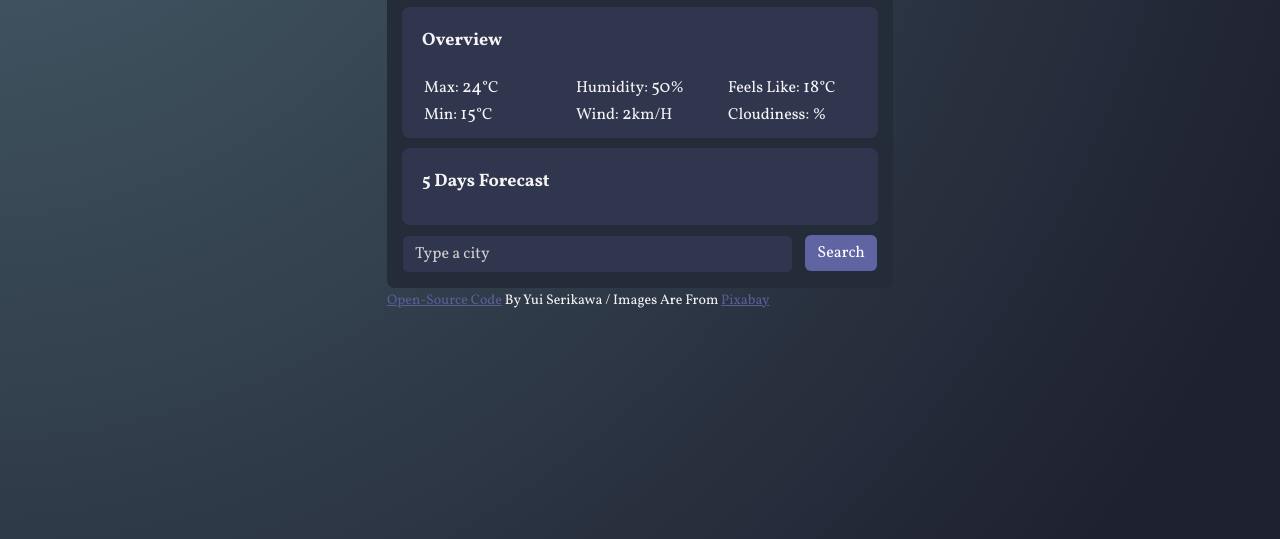
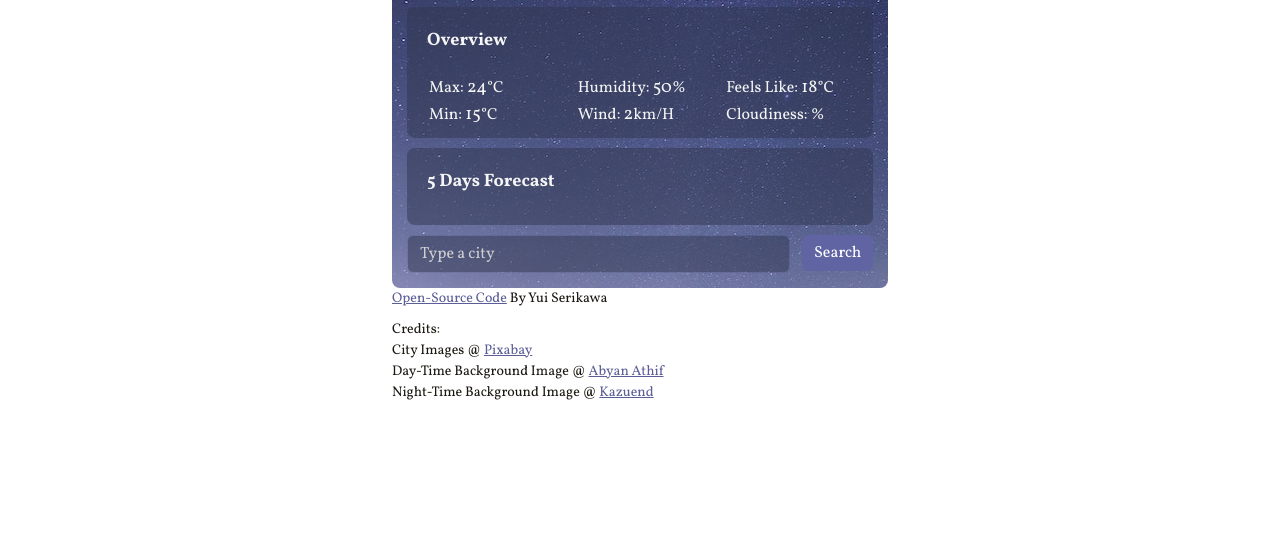
Before and after one commit to yuiceline/weather-app-version3, a plain HTML site: page index.html in a window 1280 px wide. Shown: the part 261-800 px from the top of the page. Drawn offline with nearby package versions, Linux system fonts and the light colour scheme; no server answers.

Commit message:
Added background image, credits to photographers, fixed some stylings

```diff
--- a/index.html
+++ b/index.html
@@ -11,7 +11,7 @@
       integrity="sha384-iYQeCzEYFbKjA/T2uDLTpkwGzCiq6soy8tYaI1GyVh/UjpbCx/TYkiZhlZB6+fzT"
       crossorigin="anonymous"
     />
-    <script src="https://cdn.jsdelivr.net/npm/axios/dist/axios.min.js"></script>
+    <script src="https://unpkg.com/axios@1.0.0/dist/axios.min.js"></script>
 
     <link rel="preconnect" href="https://fonts.googleapis.com" />
     <link rel="preconnect" href="https://fonts.gstatic.com" crossorigin />
@@ -101,11 +101,16 @@
           target="_blank"
           >Open-source code</a
         >
-        by Yui Serikawa / Images are from
-        <a href="https://pixabay.com/">Pixabay</a>
+        by Yui Serikawa
+      </small>
+      <small>
+        Credits: <br>
+        City images @
+        <a href="https://pixabay.com/">Pixabay</a> <br>
+        Day-time background image @ <a href="https://unsplash.com/@abyanathif?utm_source=unsplash&utm_medium=referral&utm_content=creditCopyText">Abyan Athif</a> <br>
+        Night-time background image @ <a href="https://unsplash.com/@kazuend?utm_source=unsplash&utm_medium=referral&utm_content=creditCopyText">kazuend</a>
       </small>
     </div>
-
     <script src="src/script.js"></script>
   </body>
 </html>
--- a/src/script.js
+++ b/src/script.js
@@ -16,7 +16,7 @@ function formatDate(timestamp) {
     "Wednesday",
     "Thursday",
     "Friday",
-    "Sunday",
+    "Saturday",
   ];
   let day = days[date.getDay()];
 
@@ -150,25 +150,32 @@ function changeColor() {
   let now = new Date();
   let hour = now.getHours();
 
-  if (hour > 6 && hour < 19) {
+  if (hour > 6 && hour < 12) {
     document.querySelector("body").style.backgroundColor = "#fff";
-    document.querySelector("#weather-app").style.backgroundColor = "#deeffd";
-    document.querySelector("#top-section").style.backgroundColor = "#c1e0fc";
-    document.querySelector("#box-overview").style.backgroundColor = "#c1e0fc";
-    document.querySelector("#box-forecast").style.backgroundColor = "#c1e0fc";
+    document.querySelector("#weather-app").style.backgroundImage = "url('media/morning-background.jpg')";
+    document.querySelector("#top-section").style.background =
+      "hsl(210,39%,80%, .5)";
+    document.querySelector("#box-overview").style.background =
+      "hsl(210,39%,80%, .5)";
+    document.querySelector("#box-forecast").style.background =
+      "hsl(210,39%,80%, .5)";
     document.querySelector(".btn").style.backgroundColor = "#74BAF7";
     document.querySelector("#weather-app").style.color = "#000";
     document.querySelector("body").style.color = "#000";
   } else {
-    document.querySelector("body").style.background =
-      "radial-gradient(circle at -4% -12.9%, rgb(74, 98, 110) 0.3%, rgb(30, 33, 48) 90.2%";
-    document.querySelector("#weather-app").style.backgroundColor = "#242B39";
-    document.querySelector("#top-section").style.backgroundColor = "#31364f";
-    document.querySelector("#box-overview").style.backgroundColor = "#31364f";
-    document.querySelector("#box-forecast").style.backgroundColor = "#31364f";
+    // document.querySelector("body").style.background =
+    //   // "radial-gradient(circle at -4% -12.9%, rgb(74, 98, 110) 0.3%, rgb(30, 33, 48) 90.2%";
+      document.querySelector("#weather-app").style.background = "url('media/night-background.jpg')"
+    document.querySelector("#top-section").style.background =
+      "hsla(230, 23%, 25%, .5)";
+    document.querySelector("#box-overview").style.background =
+      "hsla(230, 23%, 25%, .5)";
+    document.querySelector("#box-forecast").style.background =
+      "hsla(230, 23%, 25%, .5)";
     document.querySelector("#weather-app").style.color = "#f5f5f5";
-    document.querySelector("body").style.color = "#f5f5f5";
-    document.querySelector(".form-control").style.backgroundColor = "#31364f";
+    document.querySelector("body").style.color = "#1b1811";
+    document.querySelector(".form-control").style.backgroundColor =
+      "hsla(230, 23%, 25%, .5)";
     document.querySelector(".btn").style.backgroundColor = "#6164a3";
   }
 }
--- a/src/style.css
+++ b/src/style.css
@@ -3,21 +3,23 @@ html {
 }
 body {
   font-family: "Vollkorn", serif;
-  color: #24292d;
+  color: #1b1811;
   text-transform: capitalize;
   margin: 0 auto;
 }
 
 .container {
-  max-width: 530px;
+  max-width: 520px;
   margin: 40px auto;
 }
 
 .weather-app {
-  max-width: 530px;
+  max-width: 520px;
   margin: 0 auto;
   border-radius: 8px;
   padding: 5px;
+
+
 }
 
 .top-section {
@@ -165,6 +167,11 @@ form .col-2 {
   padding: 0 0 12px 0;
 }
 
+small {
+  display: block;
+  margin-bottom: 10px;
+}
+
 small a {
   color: #5b5e96;
 }
```
Also changed, not shown: media/morning-background.jpg (added), media/night-background.jpg (added), 1 other file.
